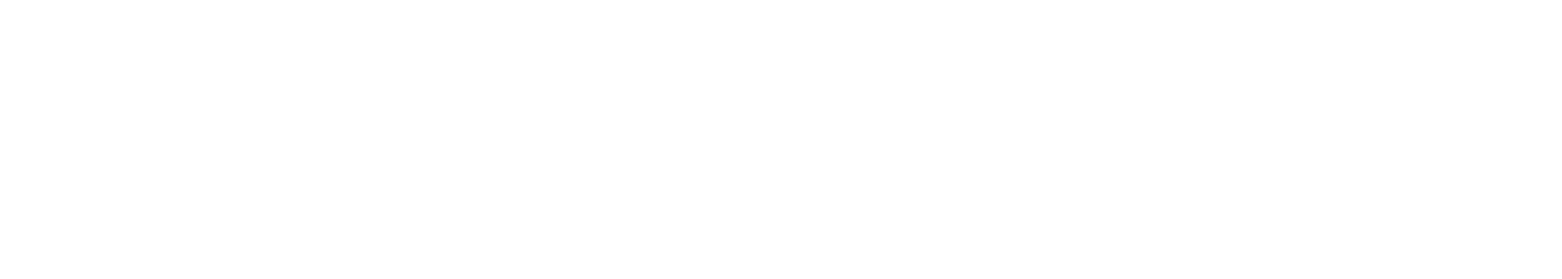
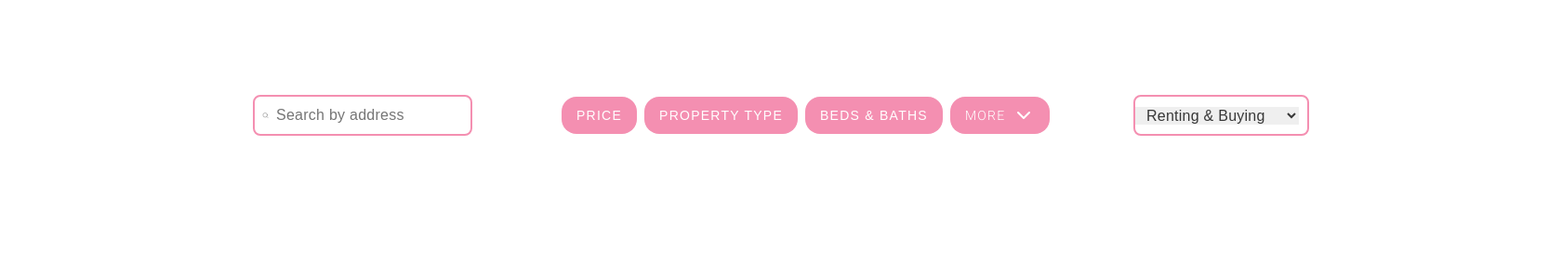
Before and after one commit to NunezGabriel/get-that-home-frontend, a React (Vite) app in the folder get-that-home/: page /list-properties in a window 1280 px wide. Before the commit this address had no page. Shown: the top 300 px of the page at 93% size, 1680 px wide, since content can reach past the window. Built offline with nearby package versions, Linux system fonts and the light colour scheme.

Commit message:
add container filter to list properties view

```diff
--- a/get-that-home/src/App.jsx
+++ b/get-that-home/src/App.jsx
@@ -9,6 +9,7 @@
 import JoinSelect from "./pages/join-select"
 import LandlordSignUp from "./pages/lanlord-signup"
 import SeekerSignUp from "./pages/seeker-signup"
+import ListProperties from "./pages/list-properties"
 
 function App() {
   return (
@@ -24,6 +25,7 @@
           <Route path="/join-select" element={<JoinSelect/>} />
           <Route path="/landlord-signup" element={<LandlordSignUp/>} />
           <Route path="/seeker-signup" element={<SeekerSignUp/>} />
+          <Route path="/list-properties" element={<ListProperties/>} />
         </Routes>
       </BrowserRouter>
   )
--- /dev/null
+++ b/get-that-home/src/pages/list-properties.jsx
@@ -0,0 +1,137 @@
+import styled from "@emotion/styled";
+import { FiSearch, FiChevronDown } from "react-icons/fi";
+import { typography } from "../styles/typography";
+
+const Container = styled.div`
+display: flex;
+flex-direction: column;
+justify-content: center;
+place-items: center;
+padding: 0px 120px 32px;
+width: 1440px;
+position: relative;
+margin-top: 72px;
+`
+
+const FilterContainer = styled.form`
+  display: flex;
+  flex-direction: row;
+  align-items: center;
+  height: 40px;
+  width: 1136px;
+  border-radius: 8px;
+  position: absolute;
+  top: 32px;
+`
+const SearchContainer = styled.div`
+  display: flex;
+  align-items: center;
+  border: 2px solid #F48FB1;
+  width: 224px;
+  height: 40px;
+  margin-right: 96px;
+  padding-left: 8px;
+  border-radius: 8px;
+`
+
+const SearchInput = styled.input`
+  ${typography.text.md}
+  display: flex;
+  flex-direction: row;
+  align-items: center;
+  padding-left: 8px;
+  width: 224px;
+  height: 24px;
+  letter-spacing: 0.25px;
+  color: #8E8E8E;
+  border: none;
+  outline: none;
+`;
+
+const Button = styled.button`
+  ${typography.text.sm}
+  letter-spacing: 1.25px;
+  font-weight: 500;
+  width: auto;
+  height: 40px;
+  border: none;
+  background: #F48FB1;
+  border-radius: 16px;
+  padding: 8px 16px;
+  color: #FFFFFF;
+  align-items: center;
+  margin-right: 8px;
+  gap: 8px;
+`;
+
+const OptionContainer = styled.div`
+  display: flex;
+  flex-direction: column;
+  align-items: left;
+  justify-content: center;
+  border: 2px solid #F48FB1;
+  width: 185px;
+  height: 40px;
+  border-radius: 8px;
+  position: absolute;
+  right: 0;
+`
+
+const OptionSelector = styled.select`
+  ${typography.text.md}
+  display: flex;
+  flex-direction: row;
+  letter-spacing: 0.25px;
+  width: 176px;
+  color: #373737;
+  border: none;
+  outline: none;
+  padding-left: 8px;
+`
+
+
+const OptionItem = styled.option`
+  ${typography.text.sm}
+  font-weight: 400;
+  letter-spacing: 0.5px;
+  color: #8E8E8E;
+  padding: 8px;
+  margin-bottom: 8px;
+  list-style: none;
+`;
+
+function ListProperties() {
+
+  return (
+    <Container>
+      <FilterContainer>
+        <SearchContainer>
+          <FiSearch style={{ color: "#8E8E8E",
+          width: 20,
+          height: 20,
+          }}/>
+          <SearchInput placeholder="Search by address"/>
+        </SearchContainer>
+        <Button>PRICE</Button>
+        <Button>PROPERTY TYPE</Button>
+        <Button>BEDS & BATHS</Button>
+        <Button>
+          <div style={{ display: 'flex', alignItems: 'center' }}>
+          MORE
+          <FiChevronDown style={{ width: "24px", height: "24px", color: "#FFFFFF", paddingLeft: 8 }} />
+          </div>
+        </Button>
+        <OptionContainer>
+          <OptionSelector >
+            <OptionItem>Renting & Buying</OptionItem>
+            <OptionItem>Both</OptionItem>
+            <OptionItem>Buying</OptionItem>
+            <OptionItem>Renting</OptionItem>
+          </OptionSelector>
+          </OptionContainer>
+      </FilterContainer>
+    </Container>
+  )
+}
+
+export default ListProperties;
```
